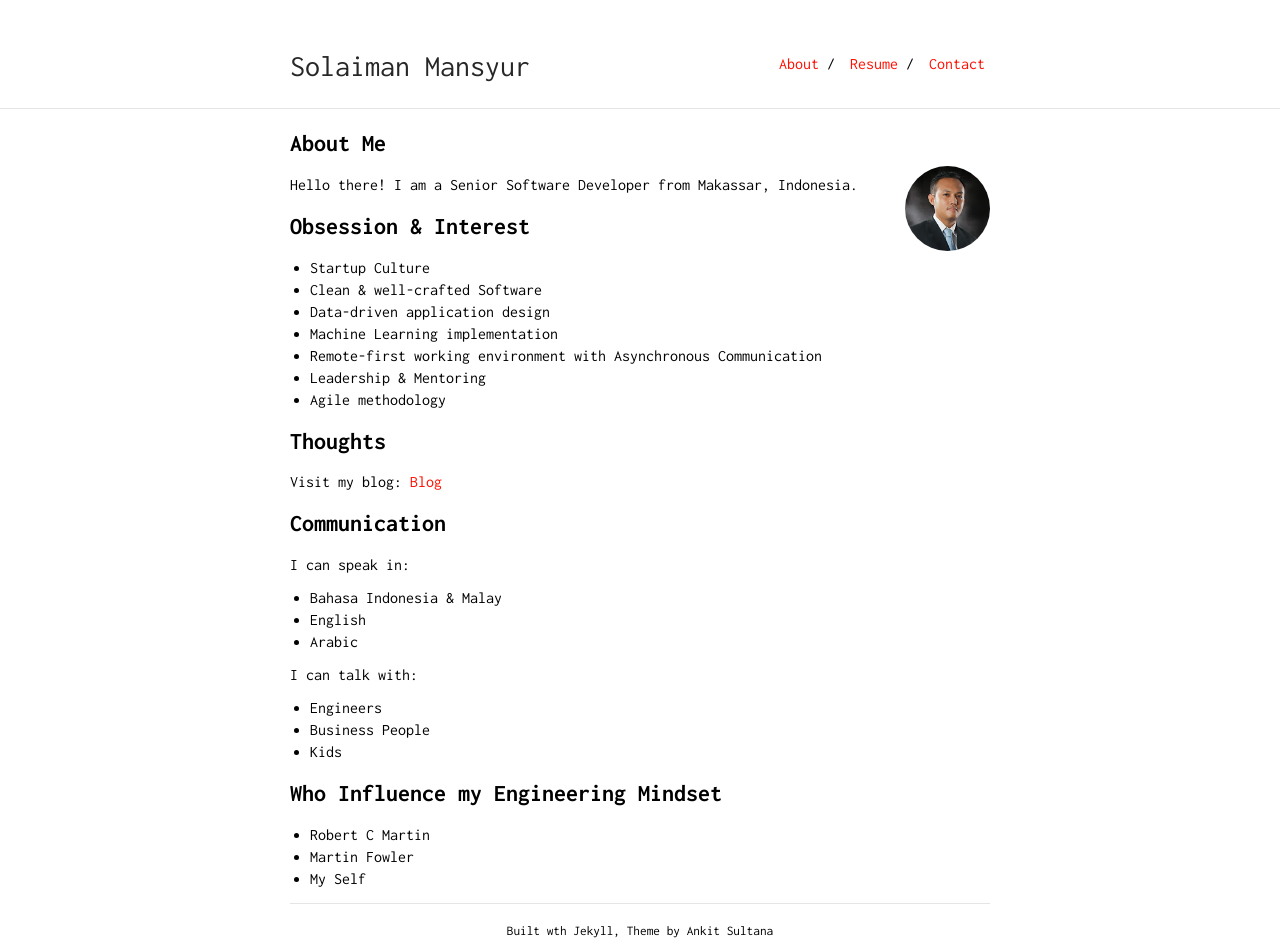
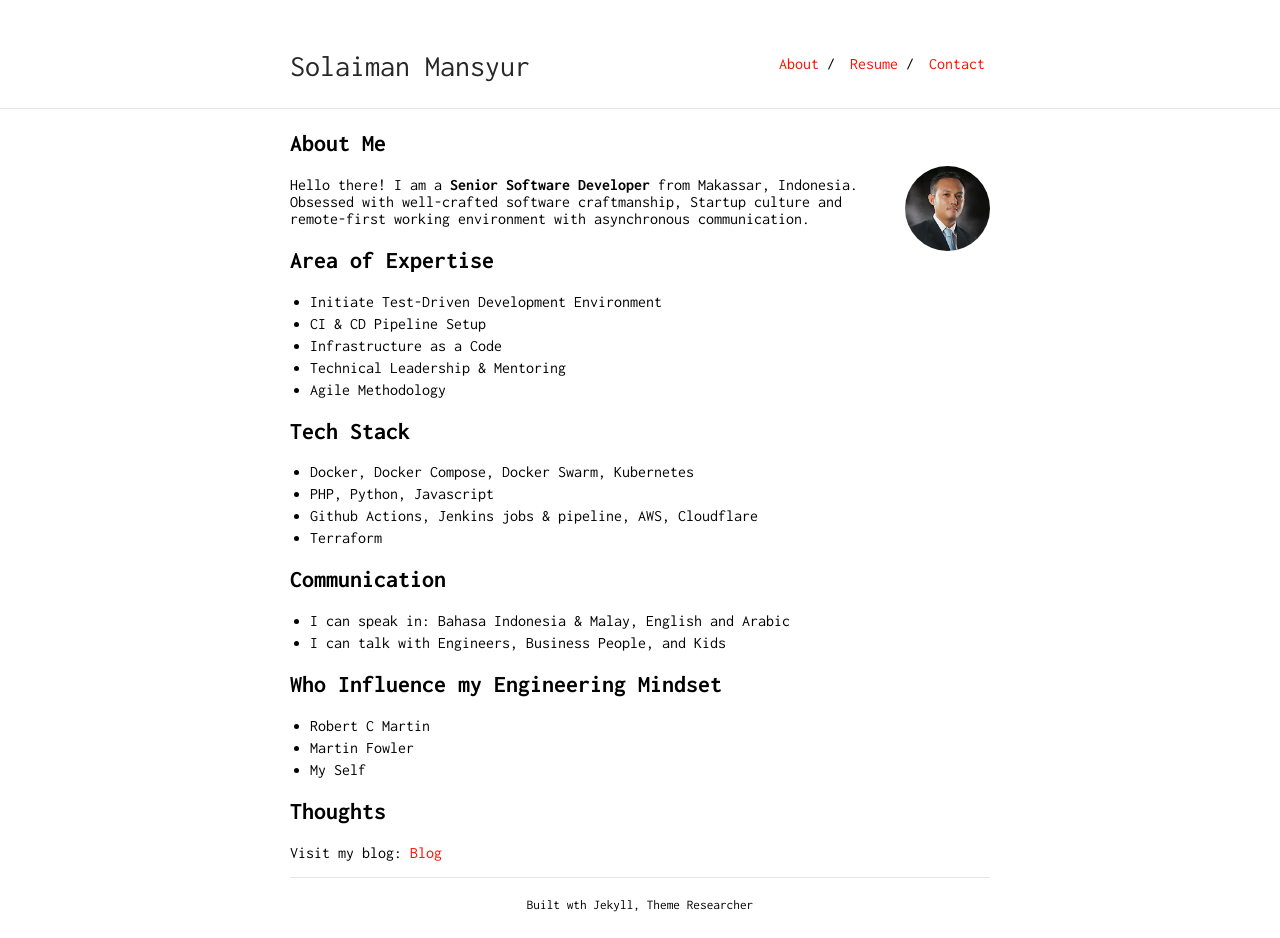
Before and after one commit to emanmks/emanmks.github.io, a Jekyll site: the page built from index.md, in a window 1280 px wide. Built offline with Jekyll 4.4.1, drawn with Linux system fonts in a browser that asks for light colours; our own code applies the rules of GitHub Pages for plain Markdown files; after the commit the page ends 912 px from its top, so only the background shows below that.

Commit message:
update content, footer and readme

```diff
--- a/_config.yml
+++ b/_config.yml
@@ -9,7 +9,7 @@ tracking_id: #
 
 footer: yes
 footer_url: "https://github.com/emanmks"
-footer_text: "Built wth Jekyll, Theme by Ankit Sultana"
+footer_text: "Built wth Jekyll, Theme Researcher"
 
 sass:
     style: compressed
@@ -17,7 +17,7 @@ sass:
 
 nav:
  - name: "About"
-   link: "/researcher/"
+   link: ""
  - name: "Resume"
    link: "resume.pdf"
  - name: "Contact"
--- a/index.md
+++ b/index.md
@@ -6,38 +6,30 @@ layout: default
 
 <img class="profile-picture" src="photo.jpg">
 
-Hello there! I am a Senior Software Developer from Makassar, Indonesia.
+Hello there! I am a **Senior Software Developer** from Makassar, Indonesia. Obsessed with well-crafted software craftmanship, Startup culture and remote-first working environment with asynchronous communication.
 
 
-## Obsession & Interest
+## Area of Expertise
 
- * Startup Culture
- * Clean & well-crafted Software
- * Data-driven application design
- * Machine Learning implementation
- * Remote-first working environment with Asynchronous Communication
- * Leadership & Mentoring
- * Agile methodology
+ * Initiate Test-Driven Development Environment
+ * CI & CD Pipeline Setup
+ * Infrastructure as a Code
+ * Technical Leadership & Mentoring
+ * Agile Methodology
 
 
-## Thoughts
+## Tech Stack
 
-Visit my blog: [Blog](https://blog.solaiman.me)
+ * Docker, Docker Compose, Docker Swarm, Kubernetes
+ * PHP, Python, Javascript
+ * Github Actions, Jenkins jobs & pipeline, AWS, Cloudflare
+ * Terraform
 
 
 ## Communication
 
-I can speak in:
-
- * Bahasa Indonesia & Malay
- * English
- * Arabic
-
-I can talk with:
-
- * Engineers
- * Business People
- * Kids
+ * I can speak in: Bahasa Indonesia & Malay, English and Arabic
+ * I can talk with Engineers, Business People, and Kids
 
 
 ## Who Influence my Engineering Mindset
```
Also changed, not shown: other parts of index.md (+5 -0 lines), README.md.
